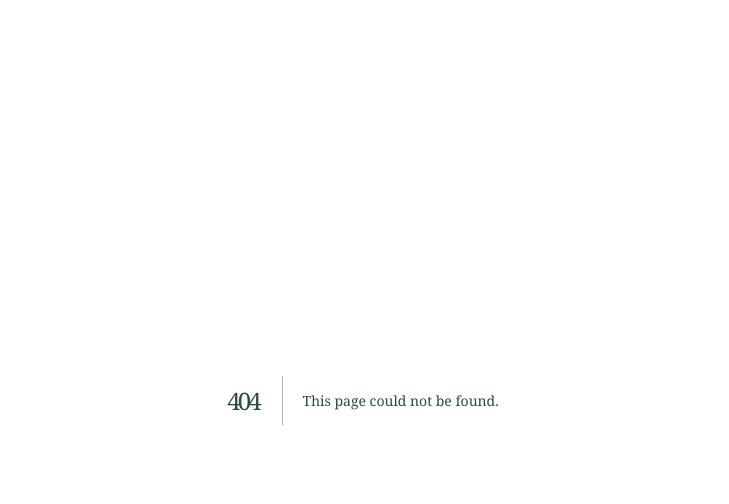
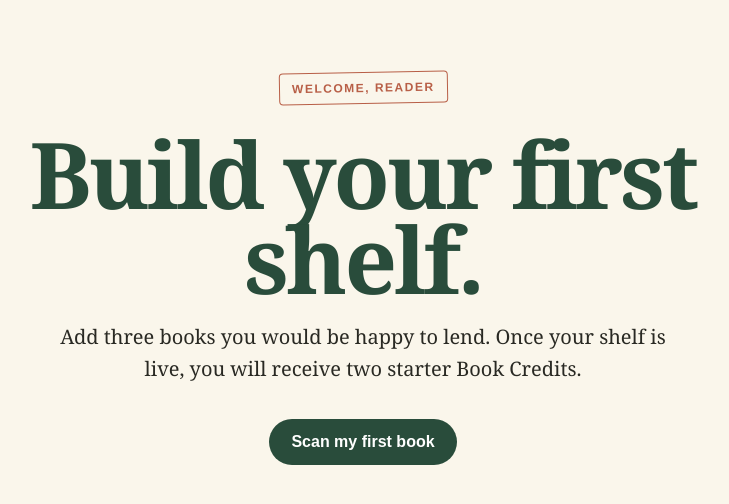
Before and after one commit to kametts23-prog/page-pigeon, a Next.js app: page /onboarding in a window 1280 px wide. Before the commit this address had no page. Shown: the top 504 px of the page, without its empty margins (277-1006 px from the left). Built offline with nearby package versions, Linux system fonts and the light colour scheme.

Commit message:
Add app/onboarding/page.tsx

```diff
--- /dev/null
+++ b/app/onboarding/page.tsx
@@ -0,0 +1,17 @@
+import Link from "next/link";
+
+export default function Onboarding() {
+  return (
+    <main className="hero">
+      <div className="stamp">WELCOME, READER</div>
+      <h1>Build your first shelf.</h1>
+      <p className="lede">
+        Add three books you would be happy to lend. Once your shelf is live,
+        you will receive two starter Book Credits.
+      </p>
+      <div className="actions">
+        <Link className="button primary" href="/library/add">Scan my first book</Link>
+      </div>
+    </main>
+  );
+}
```
